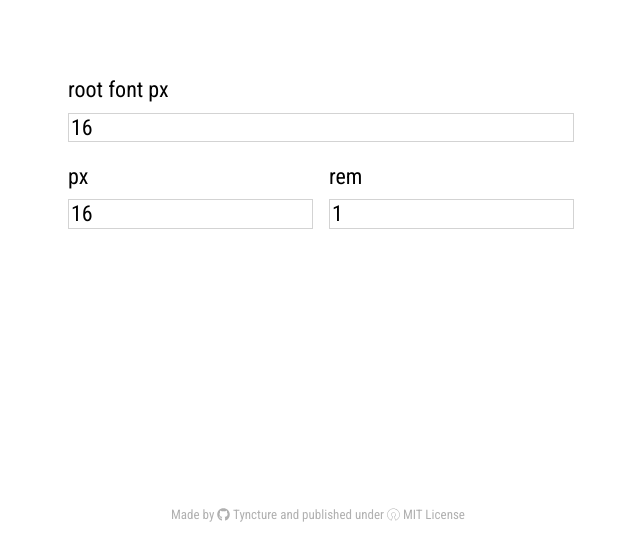
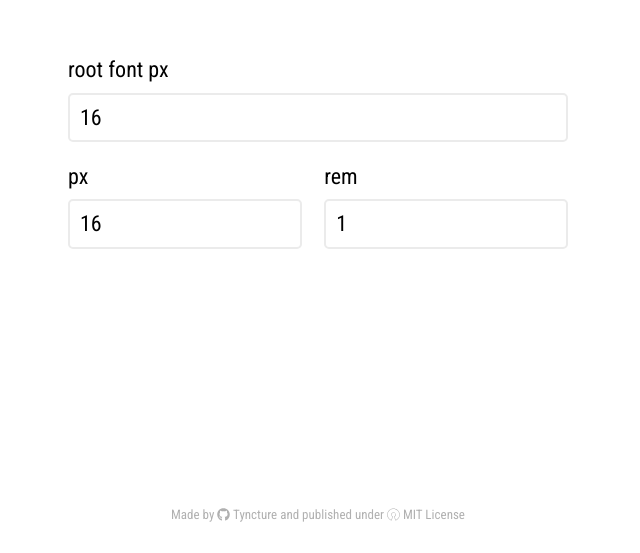
Before and after one commit to Tyncture/remutil, a Gatsby site: page / in a window 1280 px wide. Shown: the part 247-800 px from the top of the page, without its empty margins (322-962 px from the left). Built offline with nearby package versions, Linux system fonts and the light colour scheme; Gatsby itself is replaced by a stand-in of ours.

Commit message:
Finishing touches to styling

```diff
--- a/src/pages/index.jsx
+++ b/src/pages/index.jsx
@@ -1,4 +1,4 @@
-import React, { useState, useCallback } from "react"
+import React, { useState, useCallback, createRef } from "react"
 import { Helmet } from "react-helmet"
 import validator from "validator"
 import { FontAwesomeIcon } from "@fortawesome/react-fontawesome"
--- a/src/styles/index.css
+++ b/src/styles/index.css
@@ -50,14 +50,21 @@ label {
 
 input[type="number"] {
   -moz-appearance: textfield;
-  border: 0.0625rem solid lightgray;
+  border: 0.125rem solid #ebebeb;
   width: 100%;
+  padding: 0.625rem;
+  box-sizing: border-box;
+  border-radius: 0.3125rem;
 }
 
 input[type="number"]::-webkit-inner-spin-button,
 input[type="number"]::-webkit-outer-spin-button {
   -webkit-appearance: none;
   margin: 0;
+}
+
+input[type="number"]:focus {
+  border-color: #f8d8d8;
 }
 
 input:required {
```
